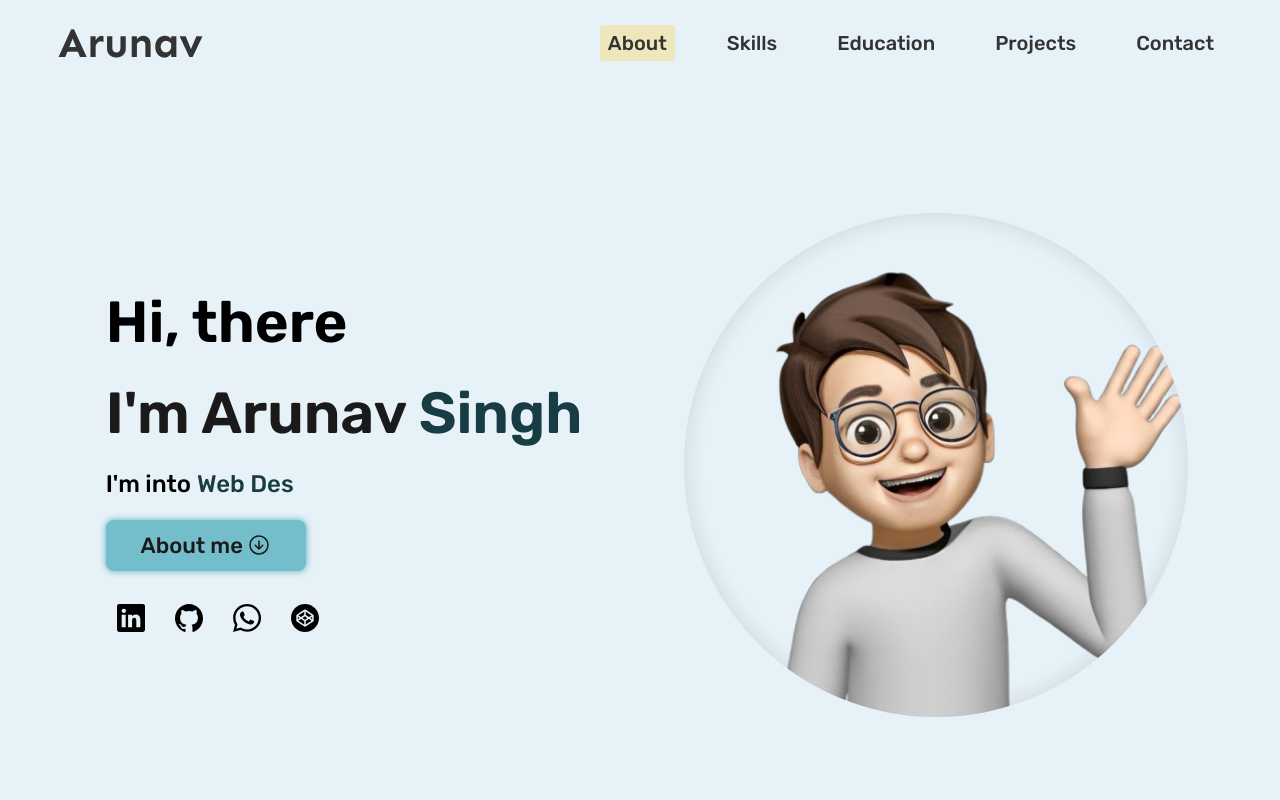
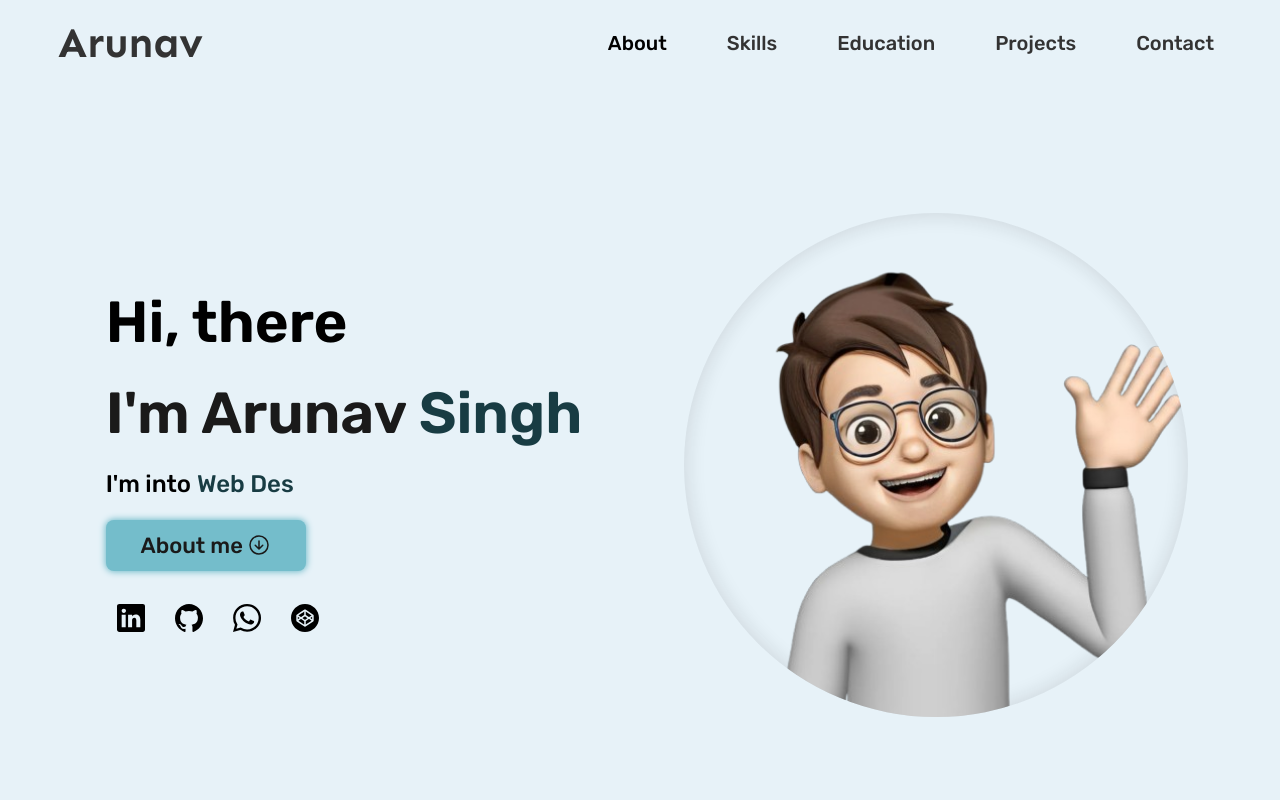
Before and after one commit to arunav999/My-Portfolio, a React (Vite) app: page / in a window 1280 px wide. In both pictures the pointer is over the link 637 px from the left and 43 px from the top of the page. Shown: the top 800 px of the page. Built offline with nearby package versions, Linux system fonts and the light colour scheme.

Commit message:
completed desgin for contact

```diff
--- a/src/Dynamic Data/Data Stored/data.js
+++ b/src/Dynamic Data/Data Stored/data.js
@@ -69,7 +69,7 @@ const myProjectsData = [
     proTag: "OmniFood",
     proAlt: "OmniFood website screenshot",
     proDesc: "Omnifood project built in HTML, CSS and Javascript",
-    proVisit: "https://adorable-dusk-9a2e6d.netlify.app/",
+    proVisit: "https://omnifood-arunav.netlify.app/",
     proCode: "https://github.com/arunav999/OMNI_FOOD-Project",
   },
   {
--- a/src/colors.css
+++ b/src/colors.css
@@ -77,9 +77,12 @@ color- #1a1a1a (Very Dark Grey) / #333333 (Dark grey)
   border-radius: 0px 0px 8px 8px;
 }
 
+#navArea.is-sticky .main-nav-list li a:hover {
+  color: var(--CrystalWhite);
+}
+
 .main-nav-list li a:hover {
-  background-color: var(--Freesia);
-  color: var(--DarkGrey);
+  color: var(--Black);
 }
 
 .main-nav-list li .main-nav-link::before {
```
